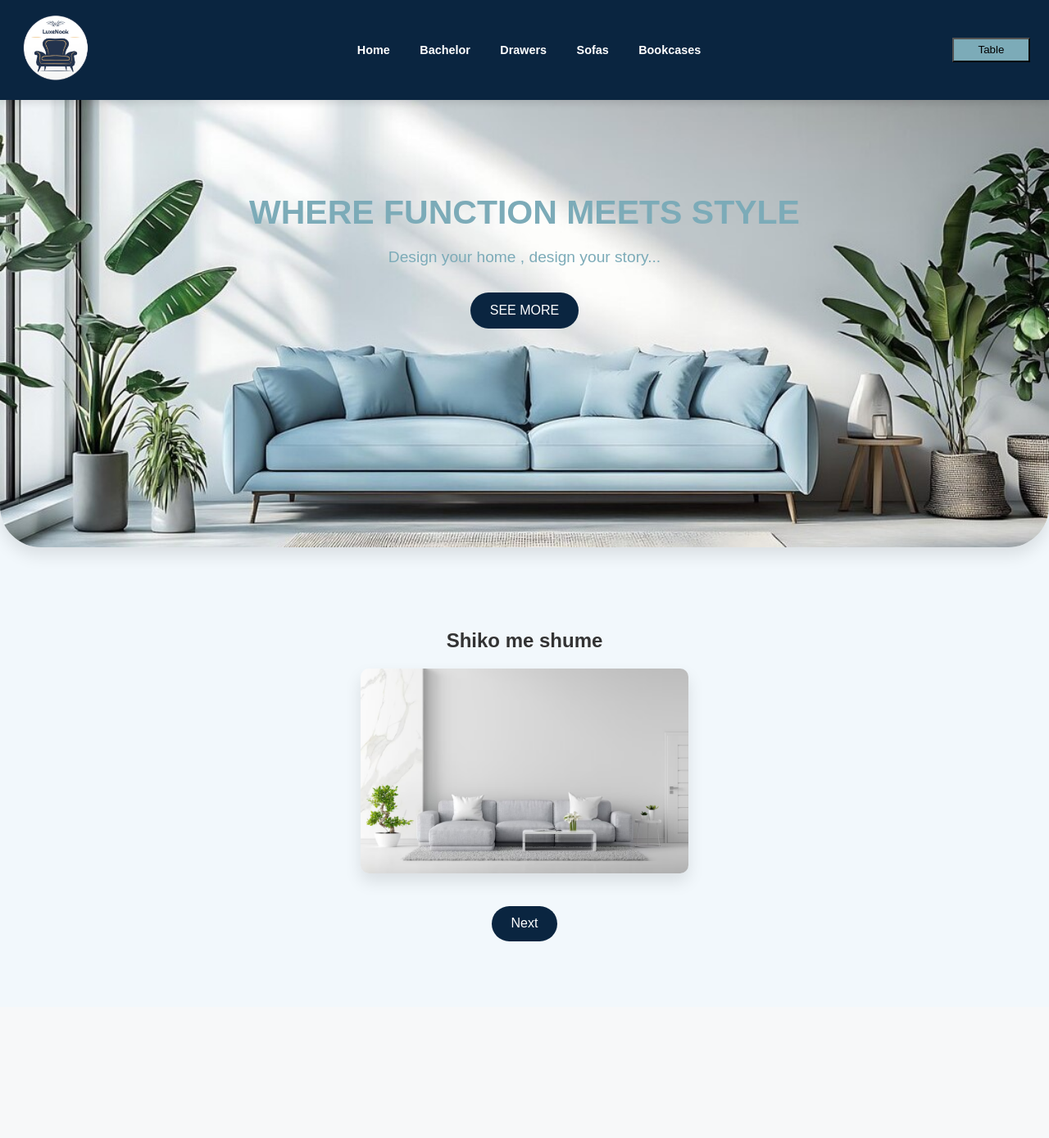
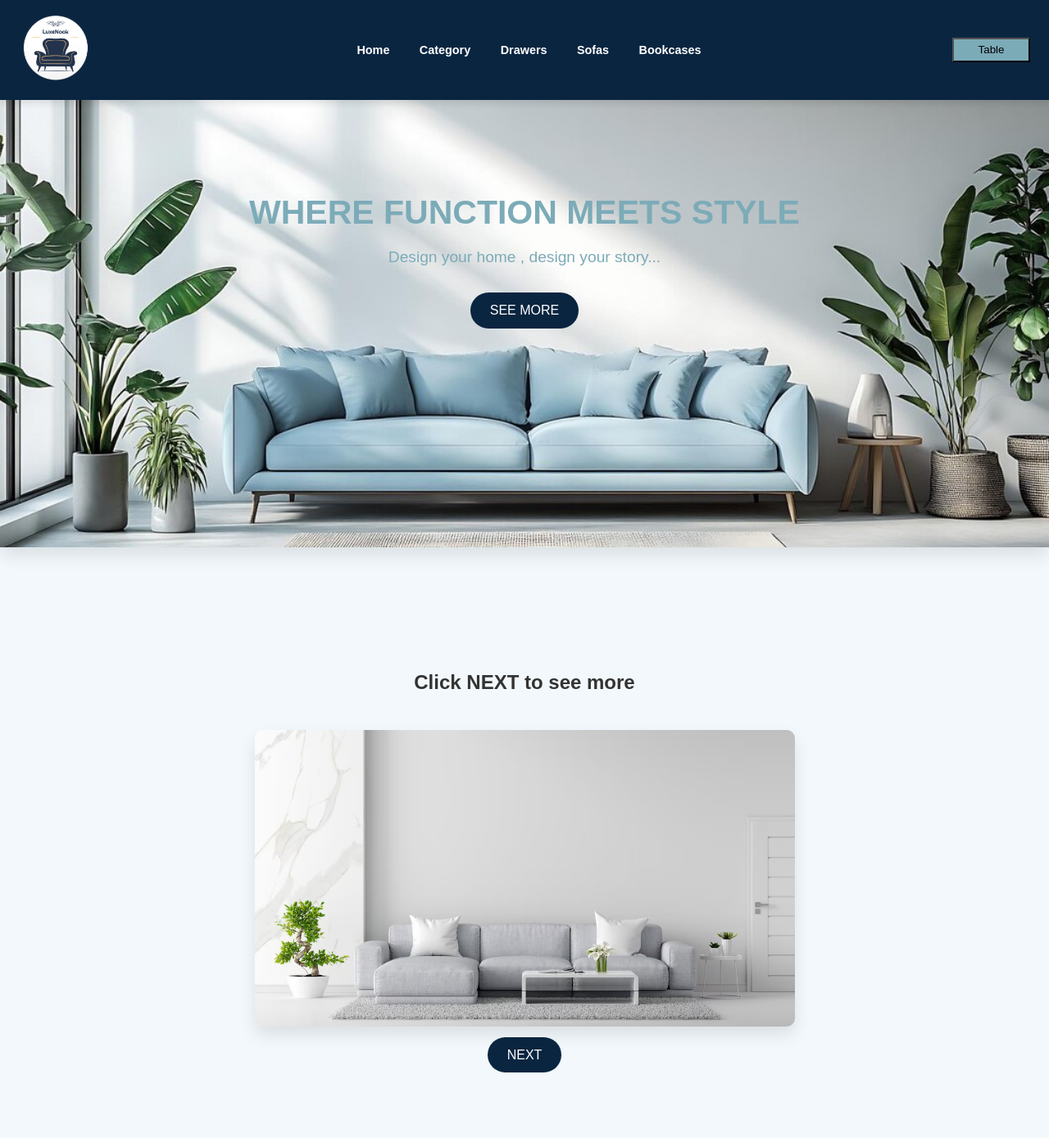
Before and after one commit to ishowbeha/Projekti, a PHP site: page / in a window 1280 px wide. Shown: the whole page at 82% size. Before the commit the page ends 1149 px from the top, so only its background shows below. Run offline with PHP 8.4, Linux system fonts and the light colour scheme.

Commit message:
fixing things

```diff
--- a/index.html
+++ b/index.html
@@ -18,7 +18,7 @@
             </div>
             <nav>
                 <a href="#home">Home</a>
-                <a href="#bachelor">Bachelor</a>
+                <a href="#bachelor">Category</a>
                 <a href="#drawers">Drawers</a>
                 <a href="#sofas">Sofas</a>
                 <a href="#bookcases">Bookcases</a>
@@ -46,11 +46,11 @@
     </section>
     <div id="kontenti">
         <div>
-            <h2>Shiko me shume </h2>
+            <h2 id="ShikoMEShumeID">Click NEXT to see more</h2>
             <img name="mySlide" id="slideshow" src="foto1.avif" alt="Kliko NEXT per t'u kthyer te fortoja e pare!" />
         <div>
         <div class="next-btn-container">
-            <button class="next-btn" onclick="ndrroImg()">Next</button>
+            <button class="next-btn" onclick="ndrroImg()">NEXT</button>
         </div>
     </div>
     <script src="script.js"></script>
--- a/style.css
+++ b/style.css
@@ -22,6 +22,7 @@ body {
     background-repeat: no-repeat;
     height: 546px;
     width: 100%;
+    scroll-margin-top: 125px;
 }
 
 
@@ -83,7 +84,6 @@ body {
     background-size: cover;
     background-position: center;
     color: white;
-    border-radius: 0 0 50px 50px;
     box-shadow: 0 10px 20px rgba(0, 0, 0, 0.1);
 }
 
@@ -128,10 +128,12 @@ body {
 #kontenti header {
     margin-bottom: 1rem;
 }
-
+div #ShikoMEShumeID{
+    margin: 71px 0px 44px 0px;
+}
 #kontenti #slideshow {
-    width: 400px; /* Madhësi e përcaktuar */
-    height: 250px; /* Madhësi e përcaktuar */
+    width: 659px;
+    height: 362px;
     border-radius: 10px;
     object-fit: cover; /* Siguron që fotot përshtaten mirë brenda madhësisë */
     box-shadow: 0 10px 20px rgba(0, 0, 0, 0.1);
@@ -146,7 +148,7 @@ body {
     cursor: pointer;
     font-size: 1rem;
     transition: background-color 0.3s ease;
-    margin-top: 20px;
+    margin-top: -7px;
     display: inline-block; /* Qëndron në të njëjtën faqe */
 }
 
```
Also changed, not shown: script.js (line endings or trailing spaces).
